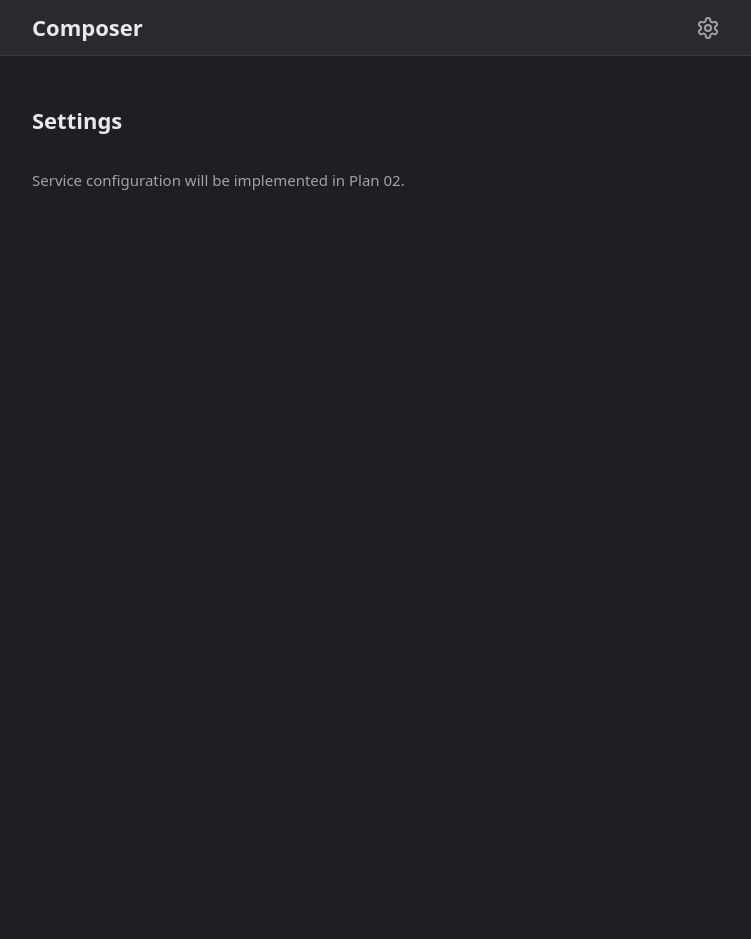
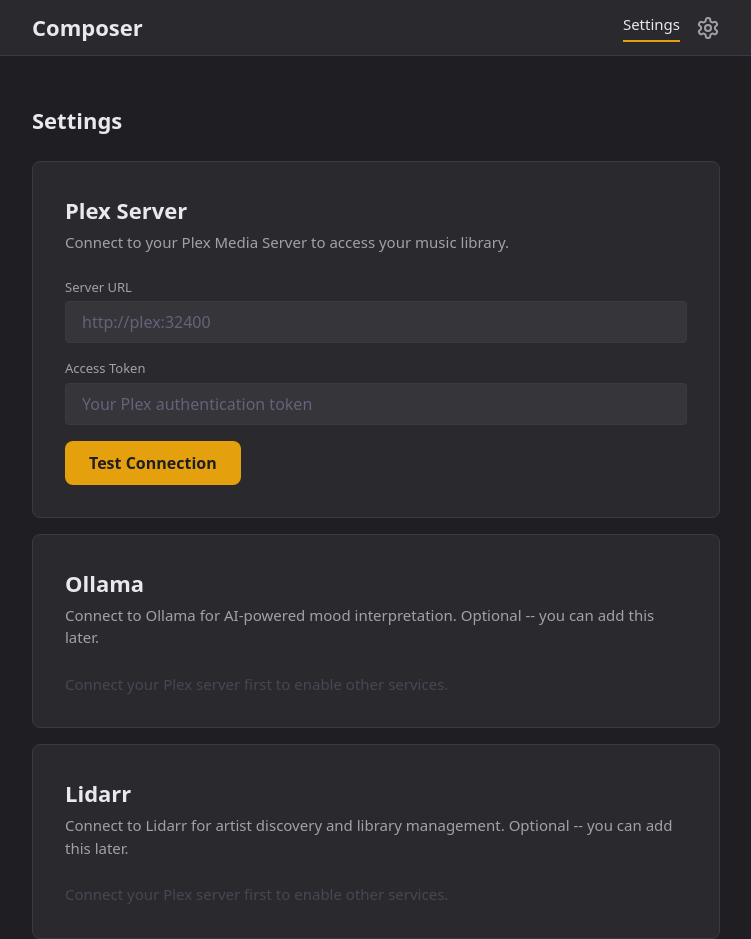
Before and after one commit to sambo7262/Composer, a FastAPI app: page /settings in a window 1280 px wide. Shown: the whole page, without its empty margins (264-1015 px from the left). Before the commit the page ends 190 px from the top, so only its background shows below. Run offline with FastAPI, Linux system fonts and the light colour scheme; style sheets or scripts are compiled from the project's sources.

Commit message:
feat(01-02): settings page templates, welcome page, and HTMX interactions
- Full settings page with three service cards (Plex, Ollama, Lidarr)
- Progressive setup: Ollama/Lidarr disabled until Plex configured
- HTMX test-and-configure flow with connection_status partial
- Credential masking with Reconfigure option and hx-confirm
- Welcome page with no nav bar for clean first-run experience
- Nav extracted to partial with active page highlighting
- All copy matches UI-SPEC copywriting contract
- All inputs have accessible labels, 44px touch targets

Co-Authored-By: Claude Opus 4.6 (1M context) <noreply@anthropic.com>

```diff
--- a/app/routers/pages.py
+++ b/app/routers/pages.py
@@ -5,7 +5,7 @@ from fastapi.responses import HTMLResponse
 from sqlmodel import Session
 
 from app.database import get_session
-from app.services.settings_service import get_all_settings, is_service_configured
+from app.services.settings_service import get_setting, is_service_configured
 
 router = APIRouter(tags=["pages"])
 
@@ -36,20 +36,26 @@ async def home(request: Request, session: Session = Depends(get_session)):
 
 @router.get("/settings", response_class=HTMLResponse)
 async def settings_page(request: Request, session: Session = Depends(get_session)):
-    """Settings page -- placeholder for Plan 02 full implementation."""
+    """Settings page with three service configuration cards."""
     templates = get_templates()
     plex_configured = is_service_configured(session, "plex")
     ollama_configured = is_service_configured(session, "ollama")
     lidarr_configured = is_service_configured(session, "lidarr")
-    all_settings = get_all_settings(session)
+
+    plex_setting = get_setting(session, "plex")
+    ollama_setting = get_setting(session, "ollama")
+    lidarr_setting = get_setting(session, "lidarr")
 
     return templates.TemplateResponse(
         request,
         "pages/settings.html",
         {
+            "active_page": "settings",
             "plex_configured": plex_configured,
             "ollama_configured": ollama_configured,
             "lidarr_configured": lidarr_configured,
-            "settings": all_settings,
+            "plex_setting": plex_setting,
+            "ollama_setting": ollama_setting,
+            "lidarr_setting": lidarr_setting,
         },
     )
--- a/app/templates/base.html
+++ b/app/templates/base.html
@@ -9,22 +9,9 @@
     <script defer src="/static/js/alpine.min.js"></script>
 </head>
 <body class="bg-surface-primary text-text-primary font-sans min-h-screen">
-    <!-- Nav bar: 56px height, surface-card bg, bottom border -->
-    <nav class="w-full h-14 bg-surface-card border-b border-border">
-        <div class="max-w-[720px] mx-auto h-full flex items-center justify-between px-4">
-            <a href="/" class="text-[22px] font-semibold text-text-primary hover:text-accent no-underline">
-                Composer
-            </a>
-            <a href="/settings" aria-label="Settings" class="text-text-secondary hover:text-text-primary transition-colors">
-                <!-- Lucide Settings (gear) icon - 24x24 -->
-                <svg xmlns="http://www.w3.org/2000/svg" width="24" height="24" viewBox="0 0 24 24" fill="none"
-                     stroke="currentColor" stroke-width="2" stroke-linecap="round" stroke-linejoin="round">
-                    <path d="M12.22 2h-.44a2 2 0 0 0-2 2v.18a2 2 0 0 1-1 1.73l-.43.25a2 2 0 0 1-2 0l-.15-.08a2 2 0 0 0-2.73.73l-.22.38a2 2 0 0 0 .73 2.73l.15.1a2 2 0 0 1 1 1.72v.51a2 2 0 0 1-1 1.74l-.15.09a2 2 0 0 0-.73 2.73l.22.38a2 2 0 0 0 2.73.73l.15-.08a2 2 0 0 1 2 0l.43.25a2 2 0 0 1 1 1.73V20a2 2 0 0 0 2 2h.44a2 2 0 0 0 2-2v-.18a2 2 0 0 1 1-1.73l.43-.25a2 2 0 0 1 2 0l.15.08a2 2 0 0 0 2.73-.73l.22-.39a2 2 0 0 0-.73-2.73l-.15-.08a2 2 0 0 1-1-1.74v-.5a2 2 0 0 1 1-1.74l.15-.09a2 2 0 0 0 .73-2.73l-.22-.38a2 2 0 0 0-2.73-.73l-.15.08a2 2 0 0 1-2 0l-.43-.25a2 2 0 0 1-1-1.73V4a2 2 0 0 0-2-2z"/>
-                    <circle cx="12" cy="12" r="3"/>
-                </svg>
-            </a>
-        </div>
-    </nav>
+    {% block nav %}
+    {% include "partials/nav.html" %}
+    {% endblock %}
 
     <main class="max-w-[720px] mx-auto pt-12 px-4">
         {% block content %}{% endblock %}
--- a/app/templates/pages/settings.html
+++ b/app/templates/pages/settings.html
@@ -3,8 +3,19 @@
 {% block title %}Settings - Composer{% endblock %}
 
 {% block content %}
-<h1 class="text-[22px] font-semibold mb-8">Settings</h1>
-<p class="text-text-secondary text-[15px]">
-    Service configuration will be implemented in Plan 02.
-</p>
+<h1 class="text-[22px] font-semibold mb-6">Settings</h1>
+
+<div class="flex flex-col gap-4">
+  {% with service="plex", heading="Plex Server", description="Connect to your Plex Media Server to access your music library.", configured=plex_configured, enabled=True, setting=plex_setting %}
+    {% include "partials/service_card.html" %}
+  {% endwith %}
+
+  {% with service="ollama", heading="Ollama", description="Connect to Ollama for AI-powered mood interpretation. Optional -- you can add this later.", configured=ollama_configured, enabled=plex_configured, setting=ollama_setting %}
+    {% include "partials/service_card.html" %}
+  {% endwith %}
+
+  {% with service="lidarr", heading="Lidarr", description="Connect to Lidarr for artist discovery and library management. Optional -- you can add this later.", configured=lidarr_configured, enabled=plex_configured, setting=lidarr_setting %}
+    {% include "partials/service_card.html" %}
+  {% endwith %}
+</div>
 {% endblock %}
--- /dev/null
+++ b/app/templates/partials/nav.html
@@ -0,0 +1,23 @@
+<!-- Nav bar: 56px height, surface-card bg, bottom border -->
+<nav class="w-full h-14 bg-surface-card border-b border-border">
+    <div class="max-w-[720px] mx-auto h-full flex items-center justify-between px-4">
+        <a href="/" class="text-[22px] font-semibold text-text-primary hover:text-accent no-underline">
+            Composer
+        </a>
+        <div class="flex items-center gap-4">
+            <a href="/settings"
+               class="text-[15px] {% if active_page == 'settings' %}text-text-primary border-b-2 border-accent{% else %}text-text-secondary hover:text-text-primary{% endif %} transition-colors no-underline pb-1">
+                Settings
+            </a>
+            <a href="/settings" aria-label="Settings"
+               class="text-text-secondary hover:text-text-primary transition-colors">
+                <!-- Lucide Settings (gear) icon - 24x24 -->
+                <svg xmlns="http://www.w3.org/2000/svg" width="24" height="24" viewBox="0 0 24 24" fill="none"
+                     stroke="currentColor" stroke-width="2" stroke-linecap="round" stroke-linejoin="round">
+                    <path d="M12.22 2h-.44a2 2 0 0 0-2 2v.18a2 2 0 0 1-1 1.73l-.43.25a2 2 0 0 1-2 0l-.15-.08a2 2 0 0 0-2.73.73l-.22.38a2 2 0 0 0 .73 2.73l.15.1a2 2 0 0 1 1 1.72v.51a2 2 0 0 1-1 1.74l-.15.09a2 2 0 0 0-.73 2.73l.22.38a2 2 0 0 0 2.73.73l.15-.08a2 2 0 0 1 2 0l.43.25a2 2 0 0 1 1 1.73V20a2 2 0 0 0 2 2h.44a2 2 0 0 0 2-2v-.18a2 2 0 0 1 1-1.73l.43-.25a2 2 0 0 1 2 0l.15.08a2 2 0 0 0 2.73-.73l.22-.39a2 2 0 0 0-.73-2.73l-.15-.08a2 2 0 0 1-1-1.74v-.5a2 2 0 0 1 1-1.74l.15-.09a2 2 0 0 0 .73-2.73l-.22-.38a2 2 0 0 0-2.73-.73l-.15.08a2 2 0 0 1-2 0l-.43-.25a2 2 0 0 1-1-1.73V4a2 2 0 0 0-2-2z"/>
+                    <circle cx="12" cy="12" r="3"/>
+                </svg>
+            </a>
+        </div>
+    </div>
+</nav>
```
Also changed, not shown: app/templates/pages/welcome.html (+6 -2 lines).
